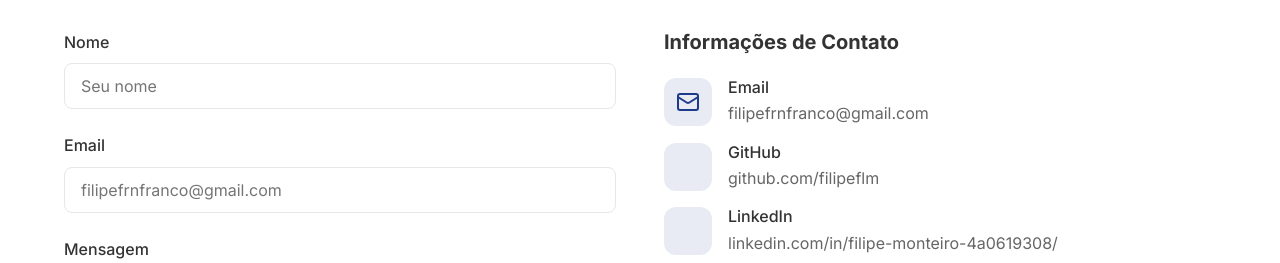
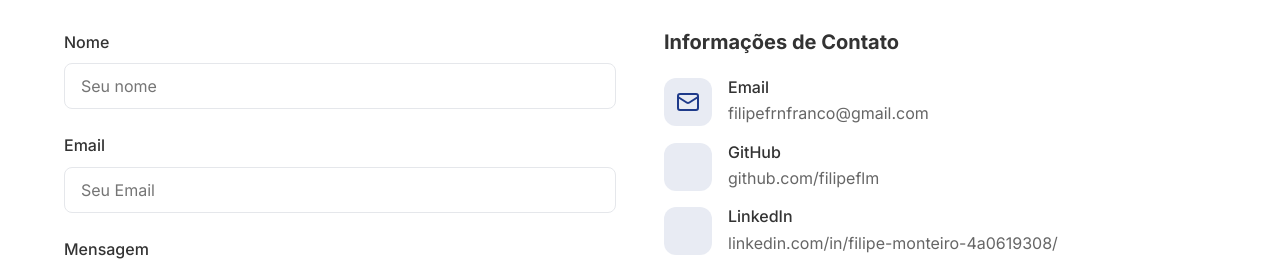
Before and after one commit to filipeflm/portfoliodev, a plain HTML site: page index.html in a window 1280 px wide. Shown: the part 4507-4770 px from the top of the page. Drawn offline with nearby package versions, Linux system fonts and the light colour scheme.

Commit message:
projeto v4

```diff
--- a/index.html
+++ b/index.html
@@ -384,7 +384,7 @@
             </div>
             <div class="form-group">
               <label for="email">Email</label>
-              <input type="email" id="email" name="email" placeholder="filipefrnfranco@gmail.com" required>
+              <input type="email" id="email" name="email" placeholder="Seu Email" required>
             </div>
             <div class="form-group">
               <label for="message">Mensagem</label>
```
